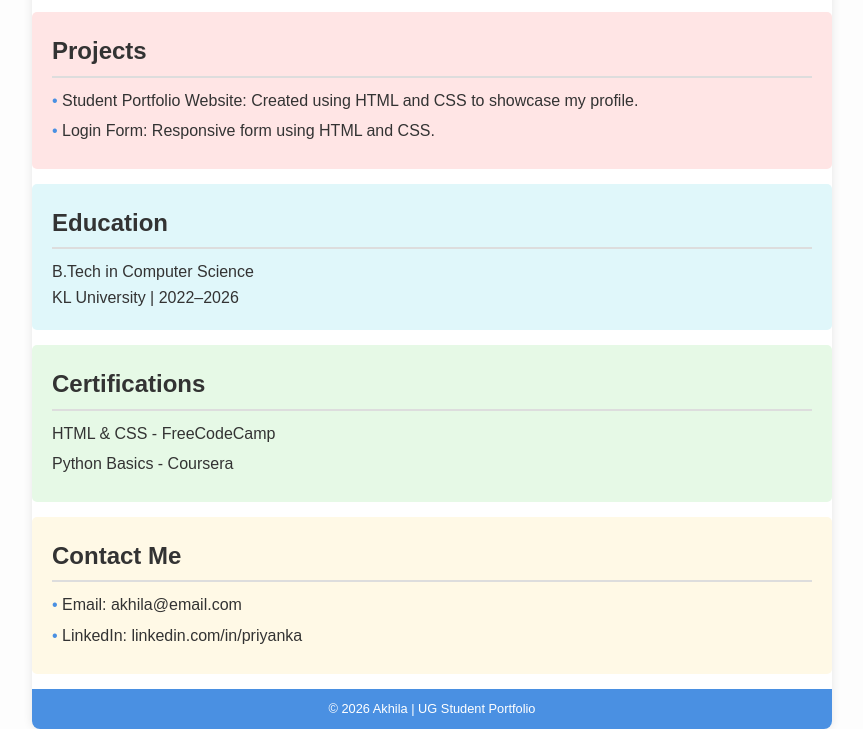
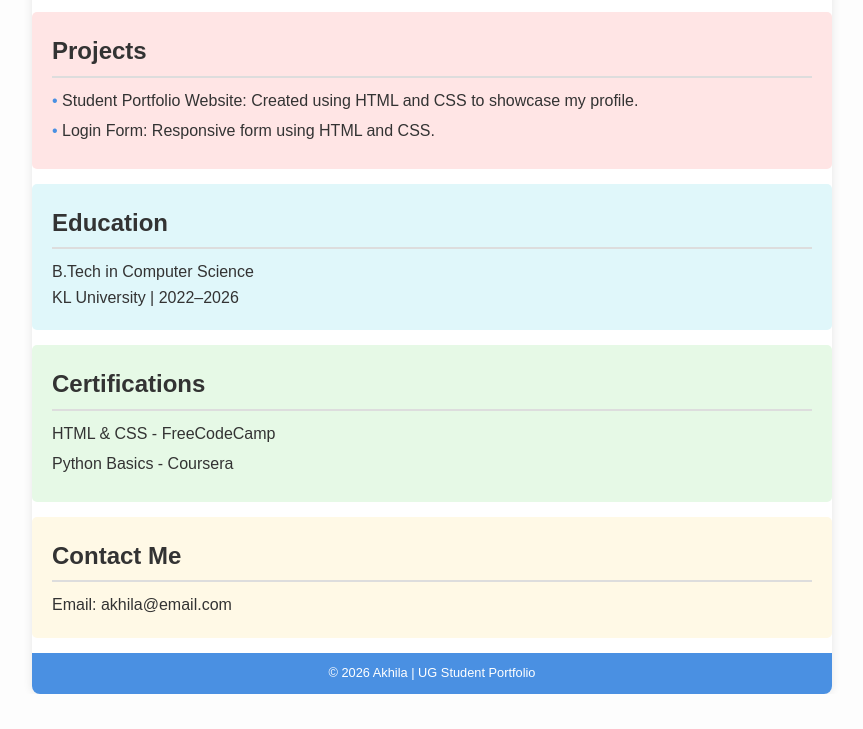
Before and after one commit to goudakhila94/portfolio__1, a plain HTML site: page index.html in a window 1280 px wide. Shown: the part 625-1354 px from the top of the page, without its empty margins (208-1071 px from the left). After the commit the page ends 1319 px from the top, so only its background shows below. Drawn offline with Linux system fonts and the light colour scheme.

Commit message:
Update index.html

```diff
--- a/index.html
+++ b/index.html
@@ -71,8 +71,8 @@
             <section id="contact" class="contact">
                 <h2>Contact Me</h2>
                 <ul>
-                    <li>Email: akhila@email.com</li>
-                    <li>LinkedIn: linkedin.com/in/priyanka</li>
+                    <a>Email: akhila@email.com</a>
+                    <a href="www.linkedin.com/in/mandipalli-akhila-042030383"></a>
                 </ul>
             </section>
         </main>
```
